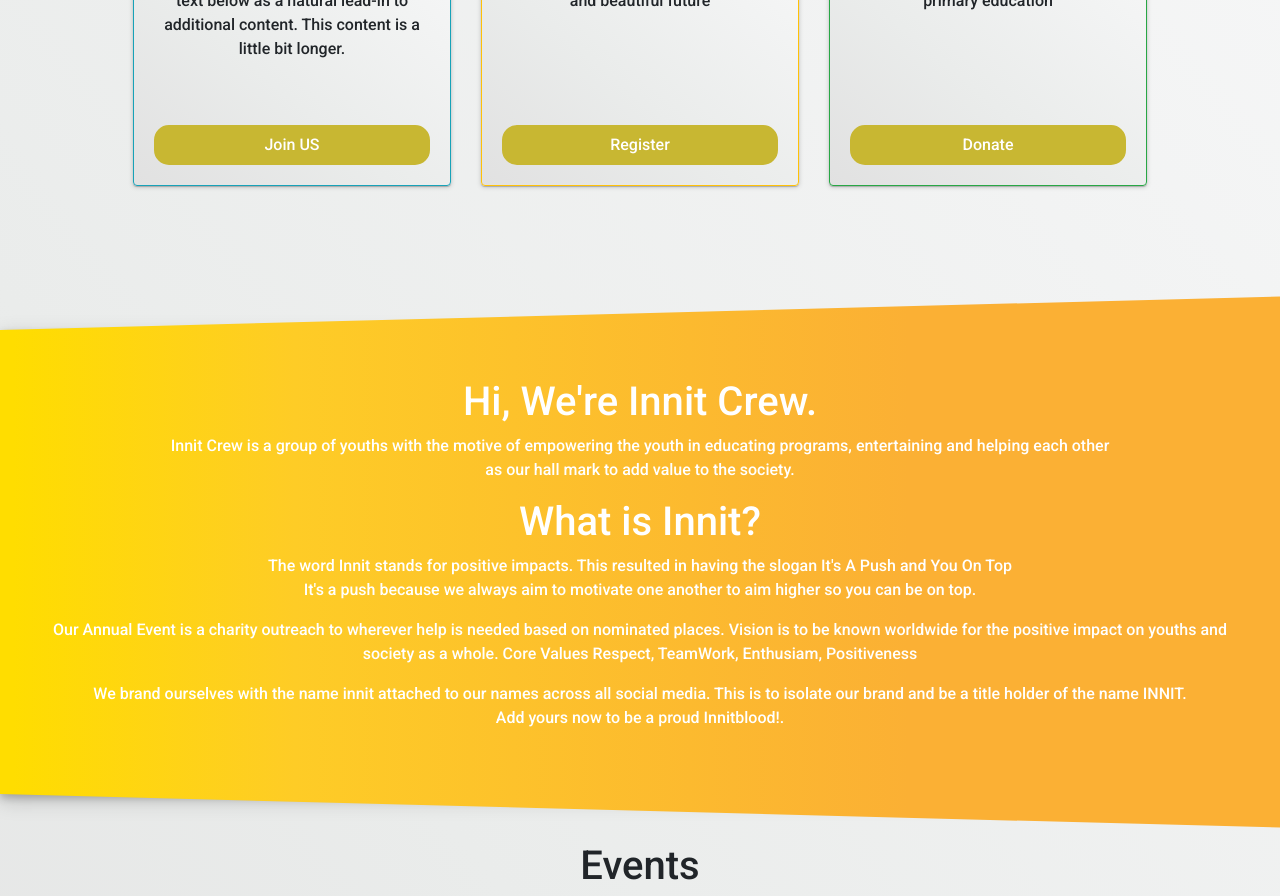
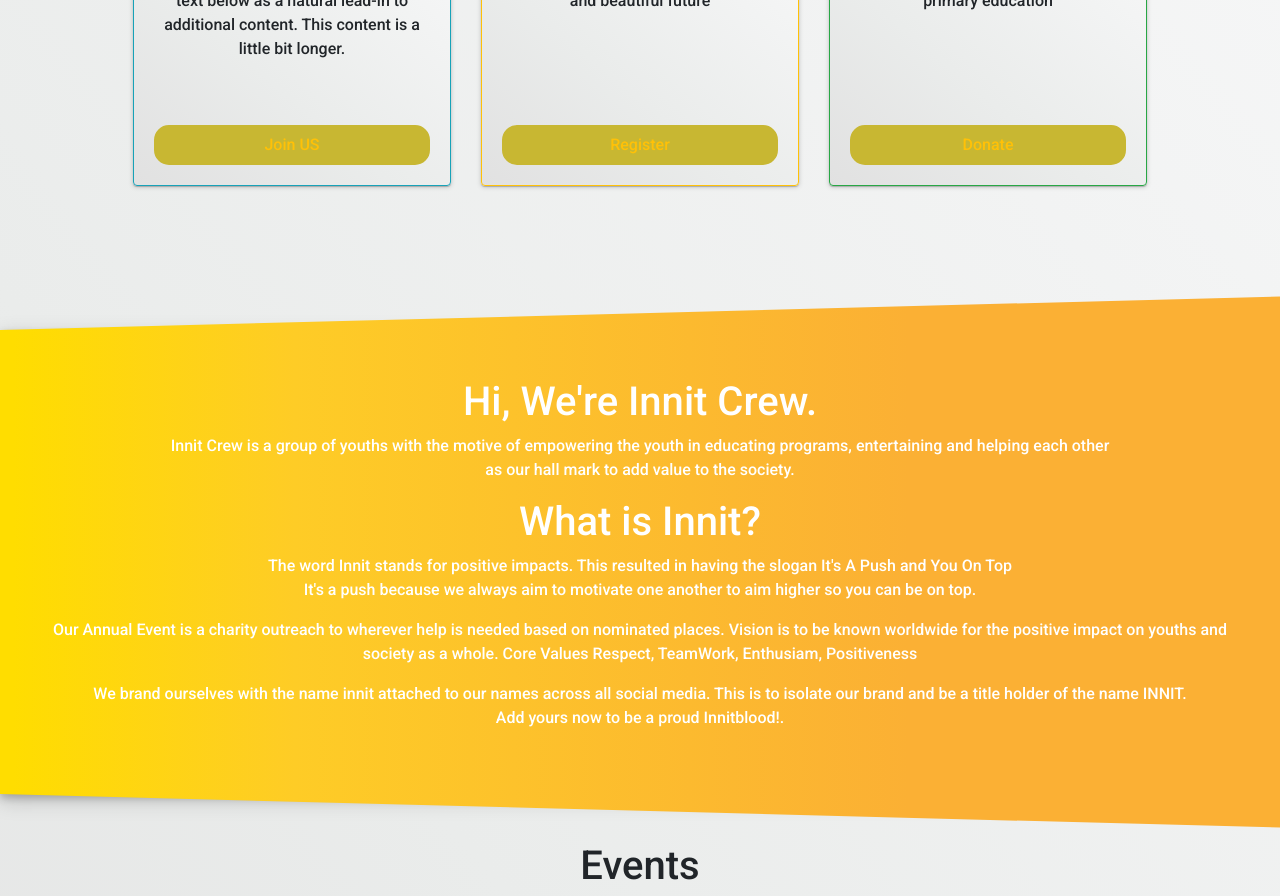
Before and after one commit to stavio12/innit-crew-official-website, a plain HTML site: page index.html in a window 1280 px wide. Shown: the part 1020-1916 px from the top of the page. Drawn offline with nearby package versions, Linux system fonts and the light colour scheme; some packages are replaced by stand-ins of ours; grey boxes are pictures that could not be loaded; a script that the page names is missing.

Commit message:
Update index.html

```diff
--- a/index.html
+++ b/index.html
@@ -150,7 +150,7 @@
         <h5 class="card-title">Help & Support</h5>
         <p class="card-text pb-5">This is a wider card with supporting text below as a natural lead-in to additional content. This content is a little bit longer.</p>
        <div id="btn">     <a target="_blank" href="https://forms.gle/woVRXzchu7ymVHkt8">
-        <span class="btn btn-block">
+        <span class="btn btn-block text-warning">
           Join US </span> </a>
          </div>
       </div>
@@ -165,7 +165,7 @@
             <p class="card-text pb-5">Join your hand with us for a better life and beautiful future</p>
            <div id="btn" class="pt-5" >
              <a target="_blank" href="https://forms.gle/JR14fZZRasBnpasCA">
-             <span class="btn btn-block"> Register </span>
+             <span class="btn btn-block text-warning"> Register </span>
             </a>
           </div>
 
@@ -179,7 +179,7 @@
           <div class="card-body">
             <h5 class="card-title">Give Donation</h5>
             <p class="card-text pb-5">Help thousands of children to get their primary education</p>
-            <div id="btn" class="pt-5" data-toggle="modal" data-target="#exampleModal">    <span class="btn btn-block"> Donate </span> </div>
+            <div id="btn" class="pt-5" data-toggle="modal" data-target="#exampleModal">    <span class="btn btn-block text-warning"> Donate </span> </div>
           </div>
         </div>
         </div>
```
